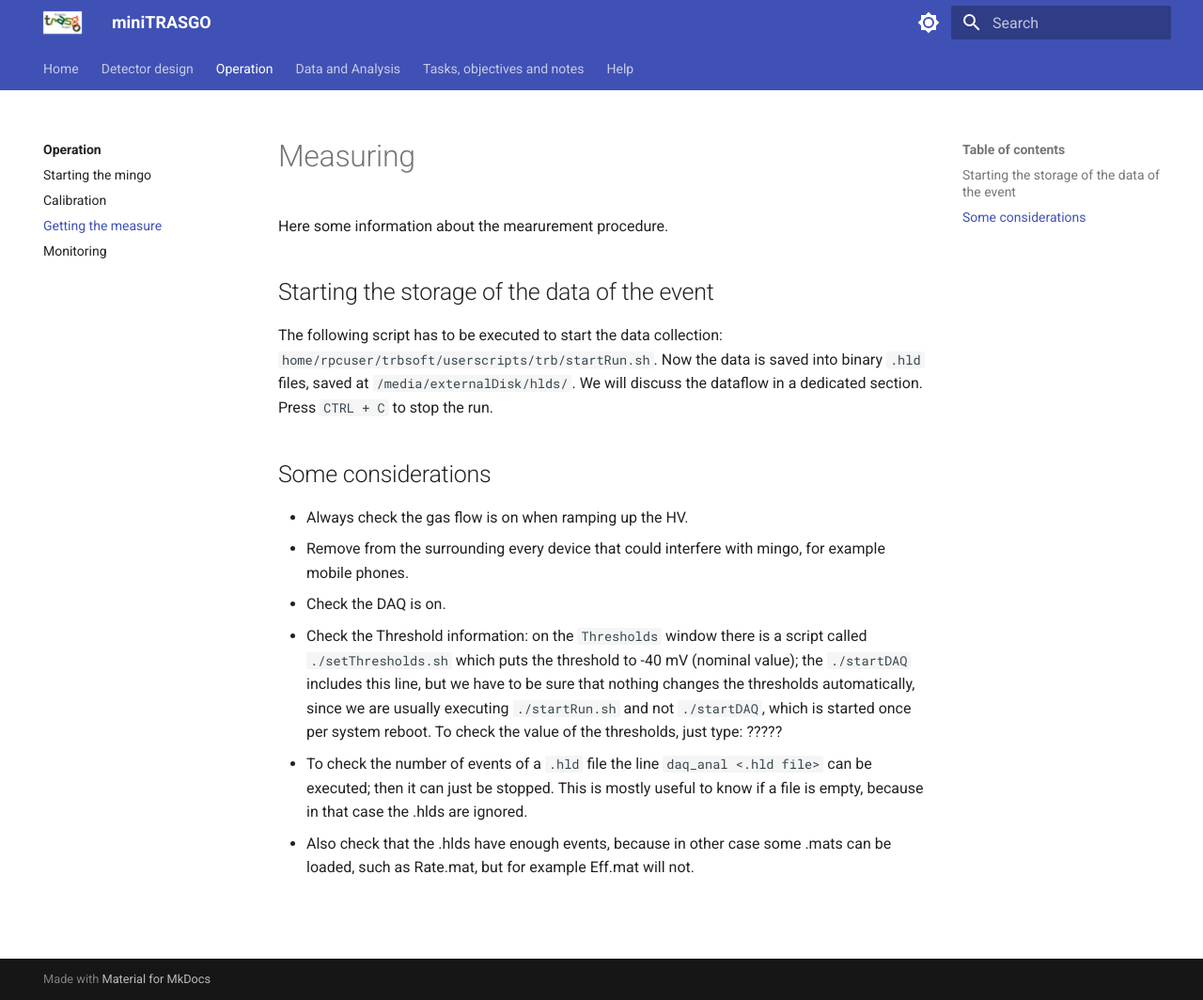
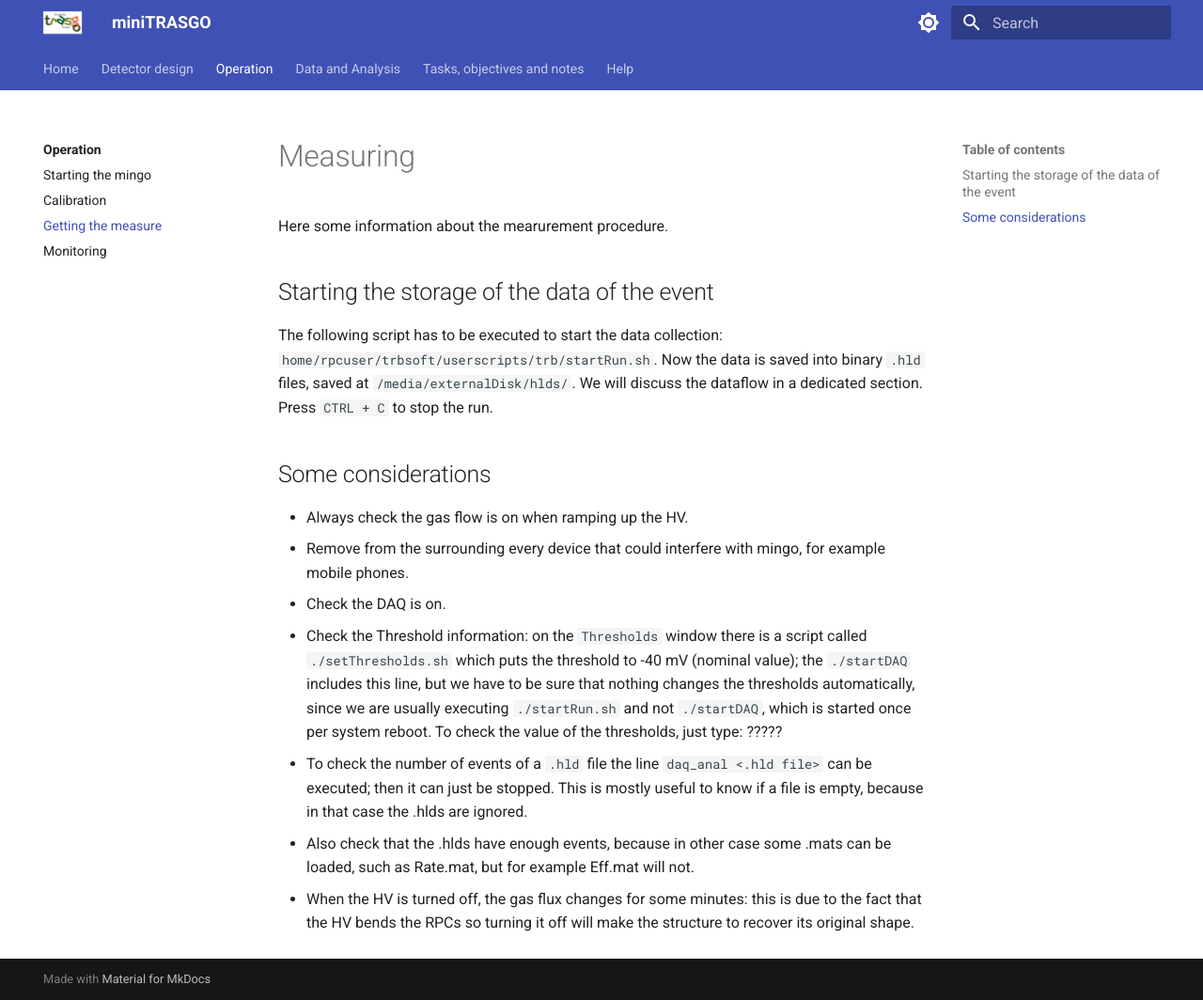
Before and after one commit to cayesoneira/miniTRASGO-documentation, an MkDocs documentation site: the page built from docs/operation/software.md, in a window 1280 px wide and 1064 px high. Shown: the whole window at 94% size. Built offline with MkDocs 1.6.1 and Material for MkDocs 9.7.7, drawn with Linux system fonts in a browser that asks for light colours.

Commit message:
Update software.md

```diff
--- a/docs/operation/software.md
+++ b/docs/operation/software.md
@@ -11,3 +11,4 @@
 - Check the Threshold information: on the `Thresholds` window there is a script called `./setThresholds.sh` which puts the threshold to -40 mV (nominal value); the `./startDAQ` includes this line, but we have to be sure that nothing changes the thresholds automatically, since we are usually executing `./startRun.sh` and not `./startDAQ`, which is started once per system reboot. To check the value of the thresholds, just type: ?????
 - To check the number of events of a `.hld` file the line `daq_anal <.hld file>` can be executed; then it can just be stopped. This is mostly useful to know if a file is empty, because in that case the .hlds are ignored.
 - Also check that the .hlds have enough events, because in other case some .mats can be loaded, such as Rate.mat, but for example Eff.mat will not.
+- When the HV is turned off, the gas flux changes for some minutes: this is due to the fact that the HV bends the RPCs so turning it off will make the structure to recover its original shape.
```
